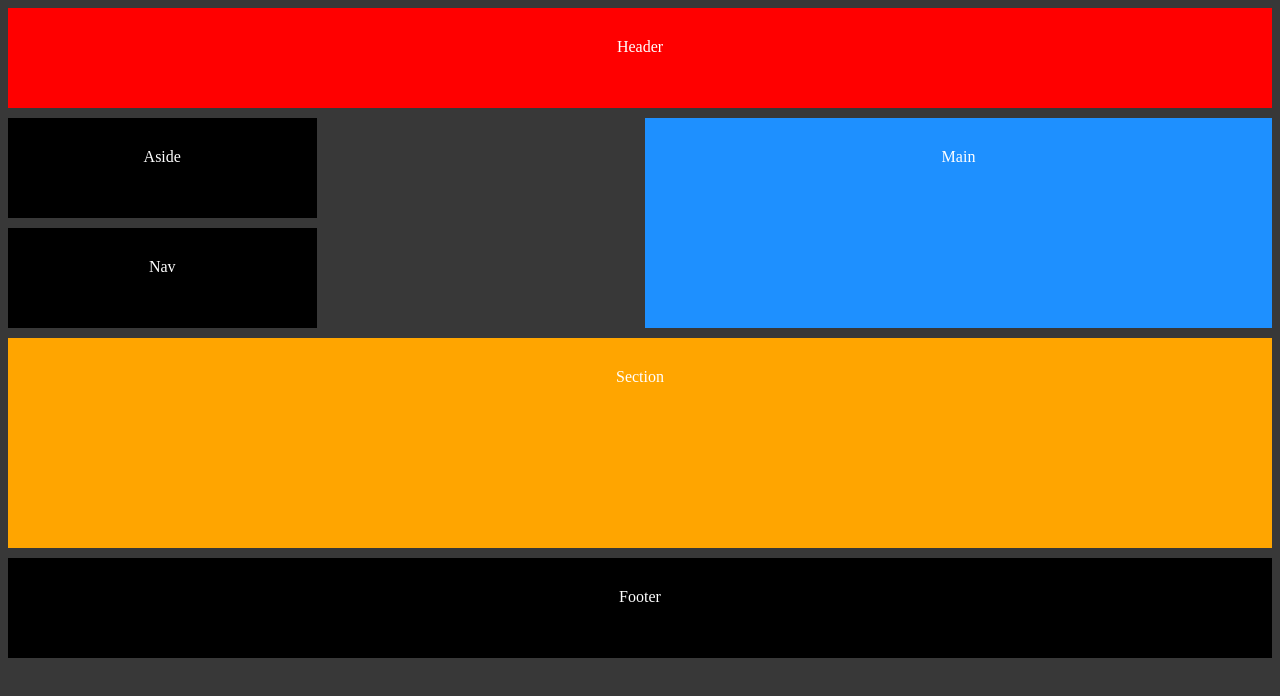
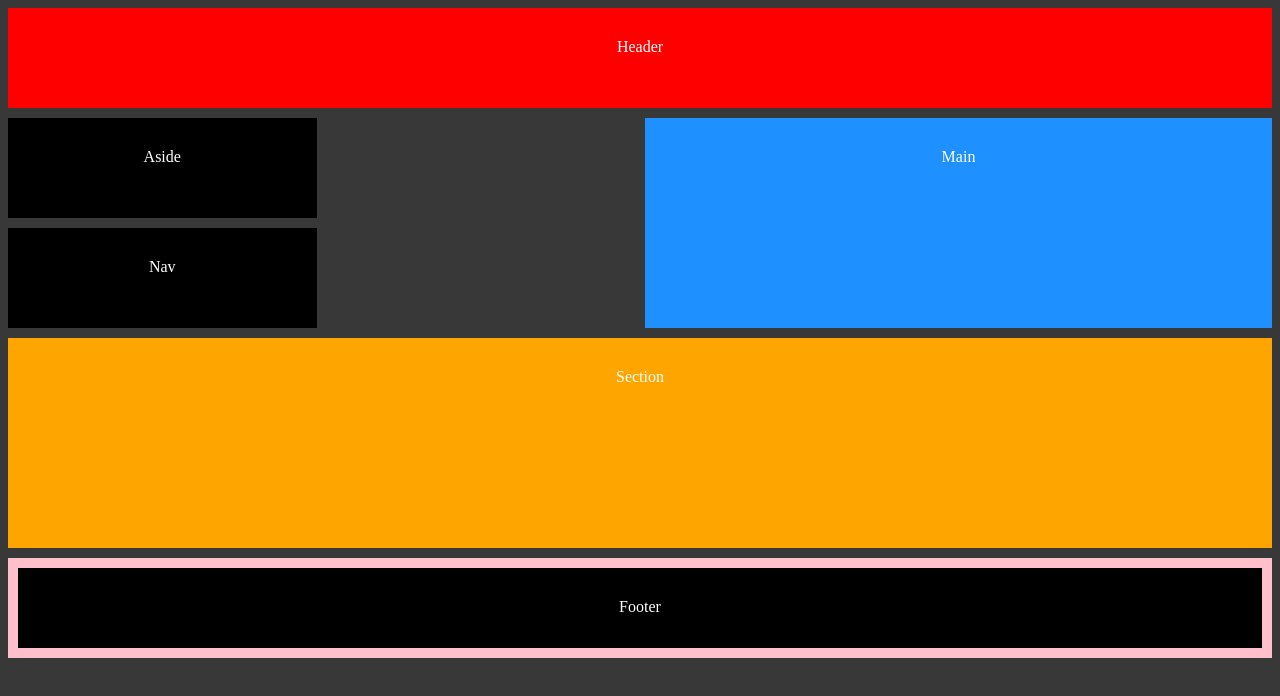
Before and after one commit to testlf001/repo-vacio, a plain HTML site: page index.html in a window 1280 px wide. Drawn offline with Linux system fonts and the light colour scheme.

Commit message:
pink border solid

```diff
--- a/index.html
+++ b/index.html
@@ -53,6 +53,7 @@
         footer{
             grid-area: footer;
             background-color: black;
+            border: solid 10px pink;
         }
 	</style>
 </head>
```
